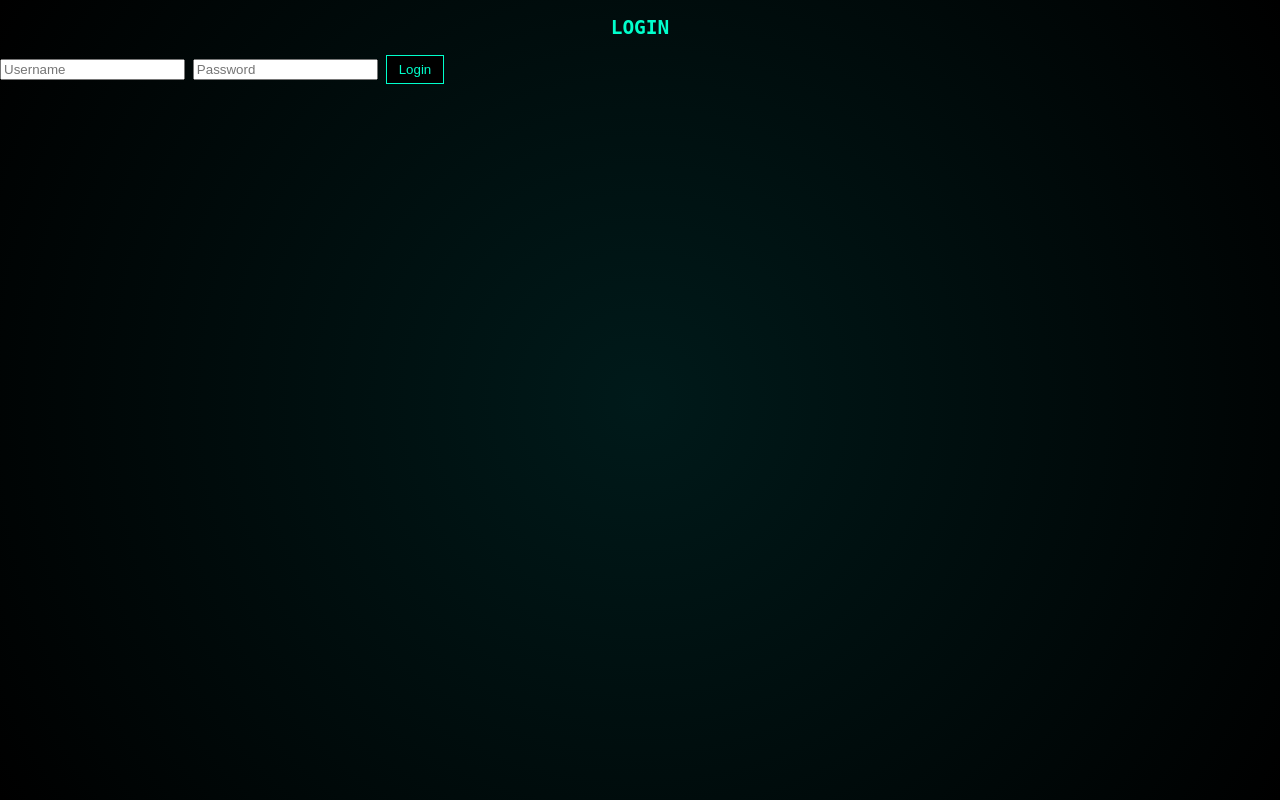
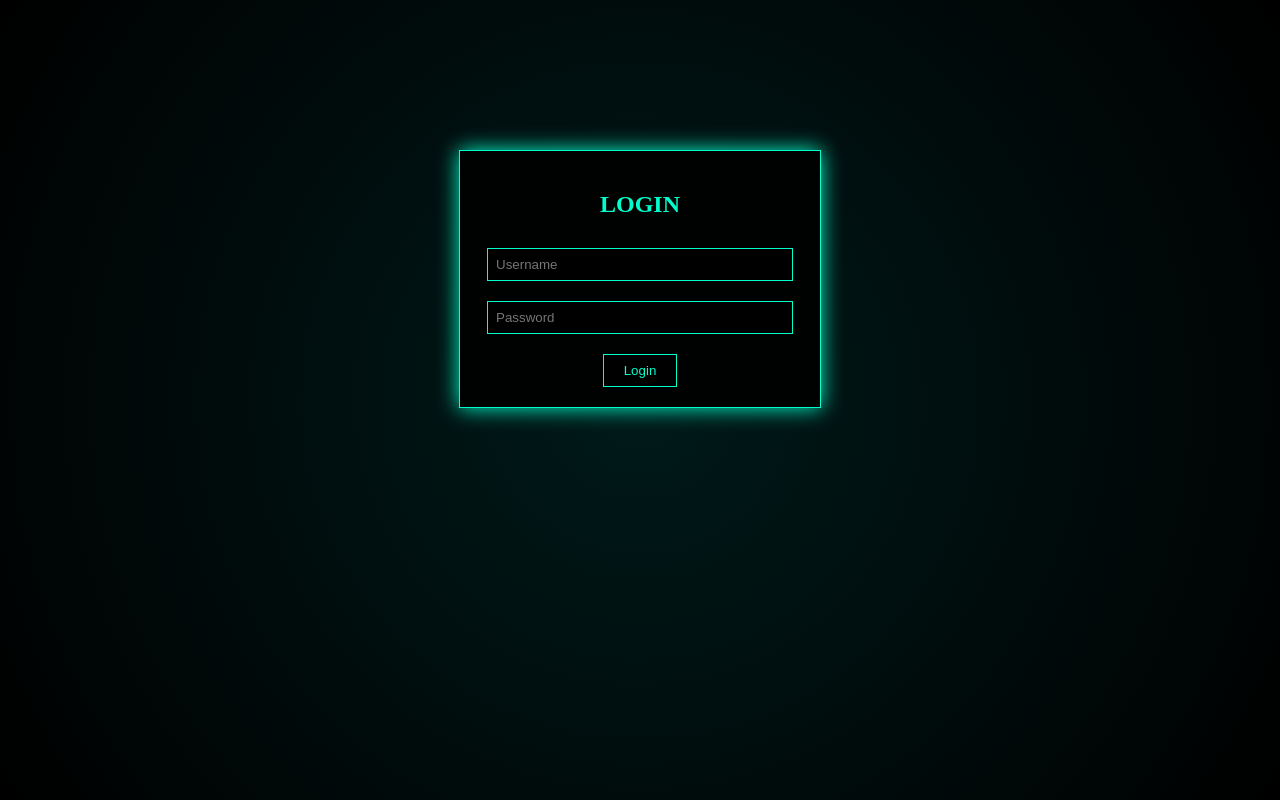
Before and after one commit to Manoj-kumar66/manoj-personal-interface, a Flask app: page / in a window 1280 px wide. Run offline with Flask 3, Linux system fonts and the light colour scheme.

Commit message:
Update style.css

```diff
--- a/static/style.css
+++ b/static/style.css
@@ -1,53 +1,46 @@
-body {
-    margin: 0;
-    background: black;
-    color: #00ffcc;
-    font-family: monospace;
-}
-
+/* background layer */
 .background {
     position: fixed;
     inset: 0;
     background: radial-gradient(circle at center, #001a1a, #000);
-    z-index: -1;
+    z-index: 0;   /* VERY IMPORTANT */
 }
 
-.container {
-    width: 90%;
-    max-width: 500px;
-    margin: 80px auto;
+/* login box */
+.login-container {
+    position: relative;
+    z-index: 5;   /* ABOVE background */
+    width: 320px;
+    margin: 150px auto;
     padding: 20px;
-    background: rgba(0, 0, 0, 0.85);
+    background: rgba(0, 0, 0, 0.9);
     border: 1px solid #00ffcc;
     box-shadow: 0 0 20px #00ffcc;
+    text-align: center;
+    color: #00ffcc;
 }
 
-h2 {
-    text-align: center;
-}
-
-.file-list {
-    list-style: none;
-    padding: 0;
-}
-
-.file-list li {
+/* inputs */
+.login-container input {
+    width: 90%;
+    padding: 8px;
     margin: 10px 0;
-}
-
-a {
-    color: #00ffcc;
-    text-decoration: none;
-}
-
-a:hover {
-    text-decoration: underline;
-}
-
-button {
     background: black;
     color: #00ffcc;
     border: 1px solid #00ffcc;
-    padding: 6px 12px;
+}
+
+/* login button */
+.login-container button {
+    margin-top: 10px;
+    padding: 8px 20px;
+    background: black;
+    color: #00ffcc;
+    border: 1px solid #00ffcc;
     cursor: pointer;
 }
+
+.login-container button:hover {
+    background: #00ffcc;
+    color: black;
+}
```
